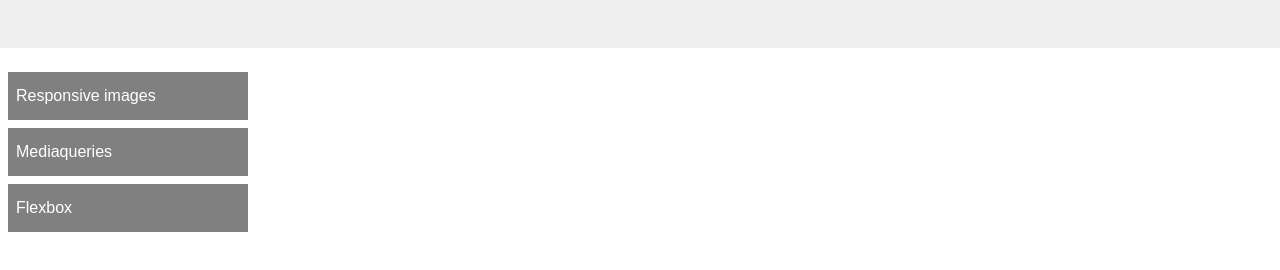
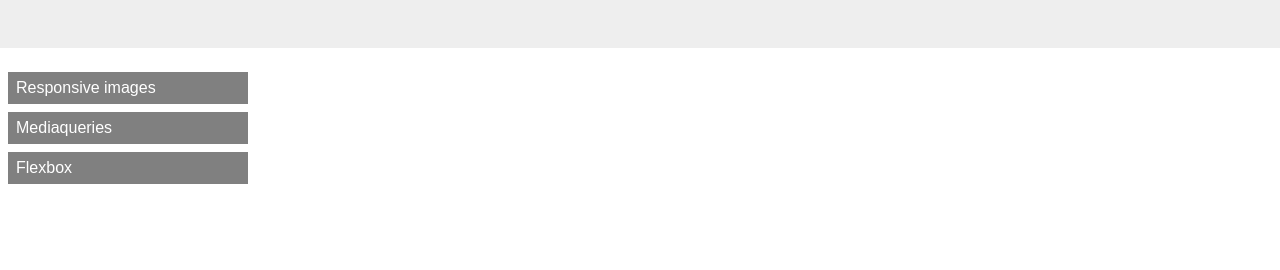
Before and after one commit to YaroslavINK/HTML_CSS, a plain HTML site: page lesson_22/home_task_1_site_menu/index.html in a window 1280 px wide. Drawn offline with nearby package versions, Linux system fonts and the light colour scheme.

Commit message:
modified

```diff
--- a/lesson_22/home_task_1_site_menu/styles.css
+++ b/lesson_22/home_task_1_site_menu/styles.css
@@ -34,7 +34,7 @@ html {
   line-height: 2em;
   margin-bottom: 0.5em;
   background-color: #808080;
-  padding: 0.5em;
+  padding-left: 0.5em;
 }
 .nav-list-link {
   display: block;
```
